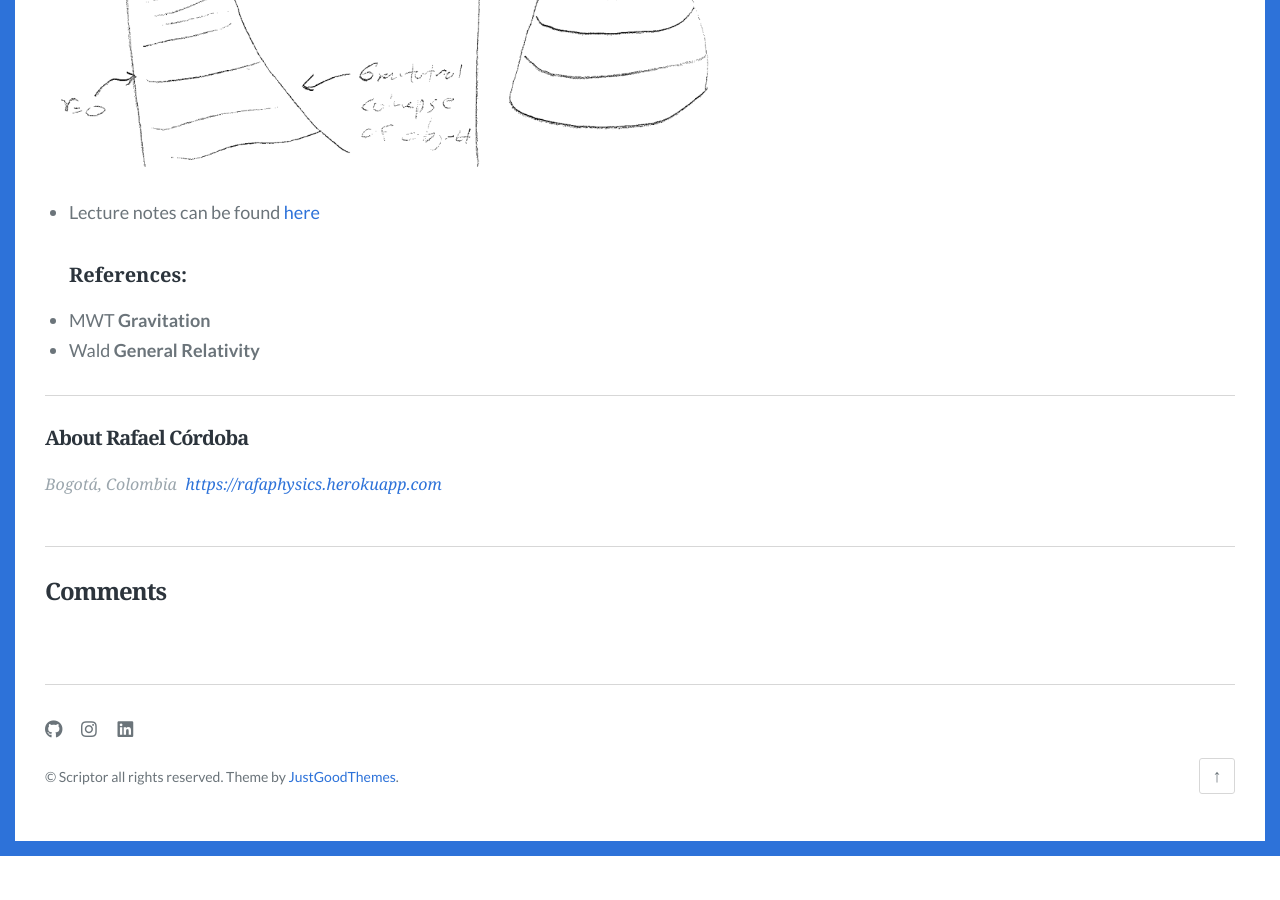
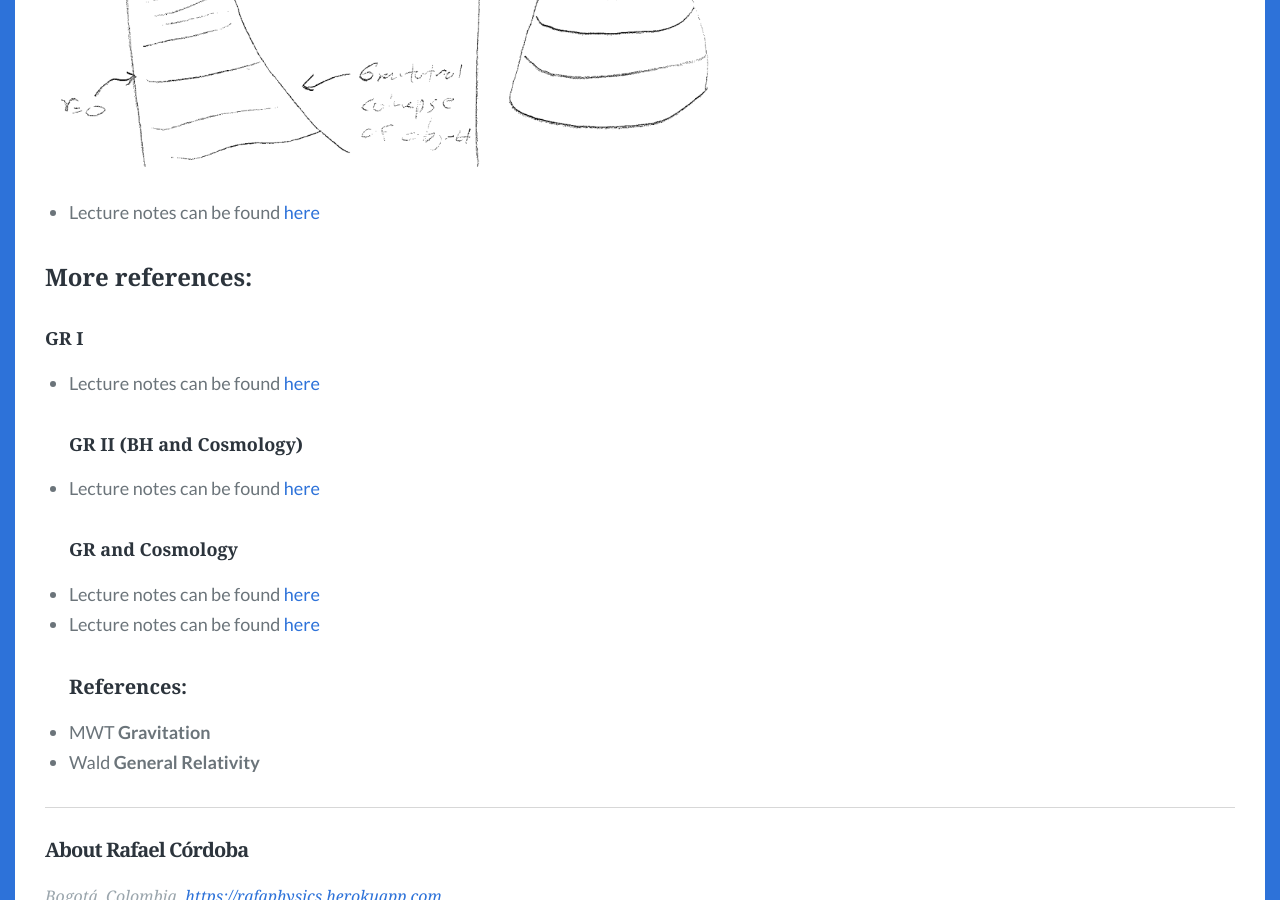
Before and after one commit to rafaf991/rafaf991.github.io, a Jekyll site: the page built from _posts/2022-07-02-BH.md, in a window 1280 px wide and 900 px high, scrolled down 737 px. Built offline with Jekyll 4.4.1, drawn with Linux system fonts in a browser that asks for light colours; some web fonts are replaced; comment, search, counter and statistics services are not loaded; before the commit the page ends 1593 px from its top, so only the background shows below that.

Commit message:
New notes GR

```diff
--- a/_posts/2022-07-02-BH.md
+++ b/_posts/2022-07-02-BH.md
@@ -13,6 +13,15 @@ These are some references that I followed for a first introduction to Black hole
  <img src="/images/BH.png" style="width:60%">
 
 - Lecture notes can be found  <a href="pdfs/Black holes I.pdf"> here </a>
+
+### More references:
+##### GR I
+- Lecture notes can be found  <a href="pdfs/notesgrI.pdf"> here </a>
+##### GR II (BH and Cosmology)
+- Lecture notes can be found  <a href="pdfs/notesgrII.pdf"> here </a>
+##### GR and Cosmology
+- Lecture notes can be found  <a href="pdfs/inflation.pdf"> here </a>
+- Lecture notes can be found  <a href="pdfs/EFTlargestructure.pdf"> here </a>
 <!--more-->
 ####  References:
 - MWT **Gravitation**
```
Also changed, not shown: 5 other files.
